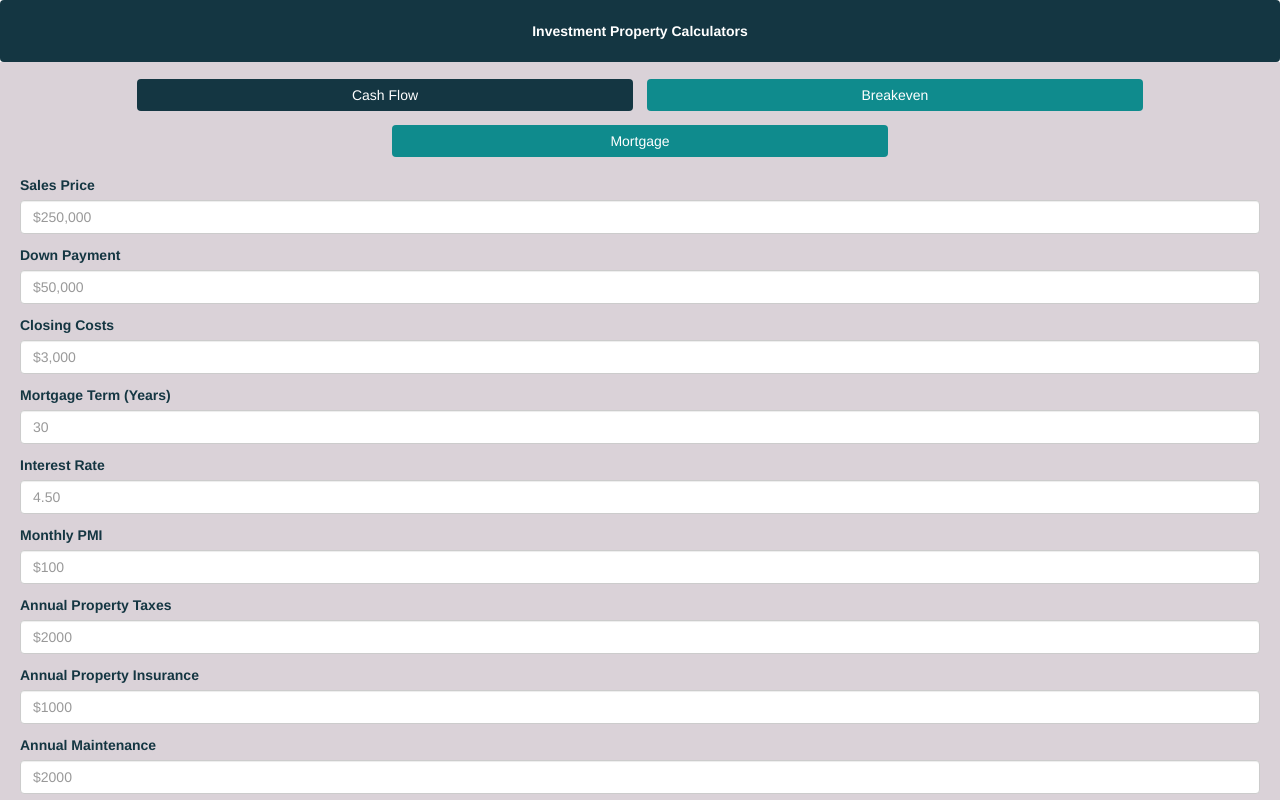
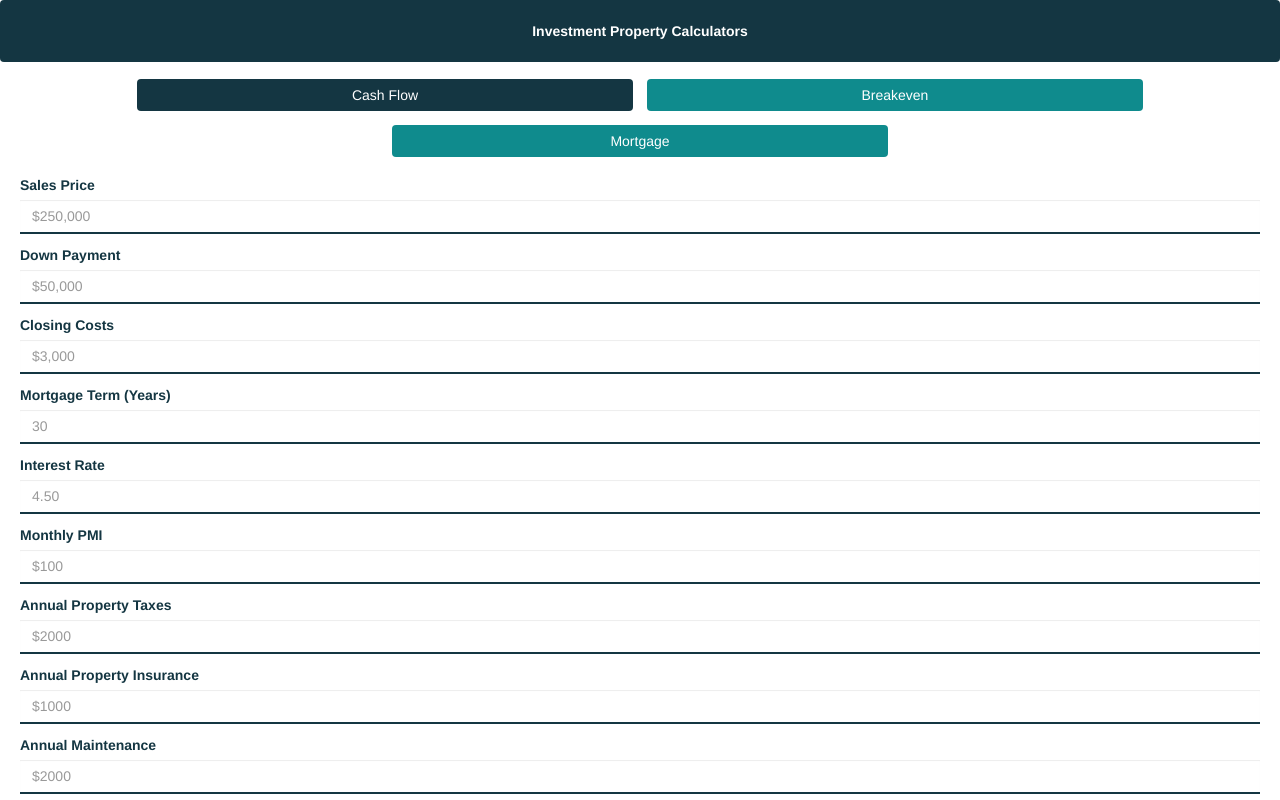
Before and after one commit to DanBuda11/investment-property-calculator, a website: page src/index.html in a window 1280 px wide. Shown: the top 800 px of the page. Drawn offline with nearby package versions, Linux system fonts and the light colour scheme.

Commit message:
changed colors and input appearance

```diff
--- a/src/scss/main.scss
+++ b/src/scss/main.scss
@@ -19,7 +19,7 @@ Colors Scheme
 }
 
 .navButtons {
-	background-color: #dad2d8;
+	// background-color: #dad2d8;
 	padding: 1rem 2rem 0;
 	text-align: center;
 }
@@ -63,7 +63,7 @@ Colors Scheme
 }
 
 .form-group {
-	background-color: #dad2d8;
+	// background-color: #dad2d8;
 	padding: 2rem;
 	margin: 0;
 	padding-bottom: 0;
@@ -79,6 +79,12 @@ label {
 /*.form-control {
 	box-sizing: border-box;;
 }*/
+
+.form-control {
+	border: none;
+	border-bottom: 2px solid #143642;
+	border-radius: 0;
+}
 
 .form-control::-webkit-outer-spin-button,
 .form-control::-webkit-inner-spin-button {
@@ -113,7 +119,7 @@ label {
 }
 
 .calculation {
-	background-color: #dad2d8;
+	// background-color: #dad2d8;
 }
 
 #answer {
```
Also changed, not shown: src/js/index.js (+2 -78 lines), src/css/main.css.
